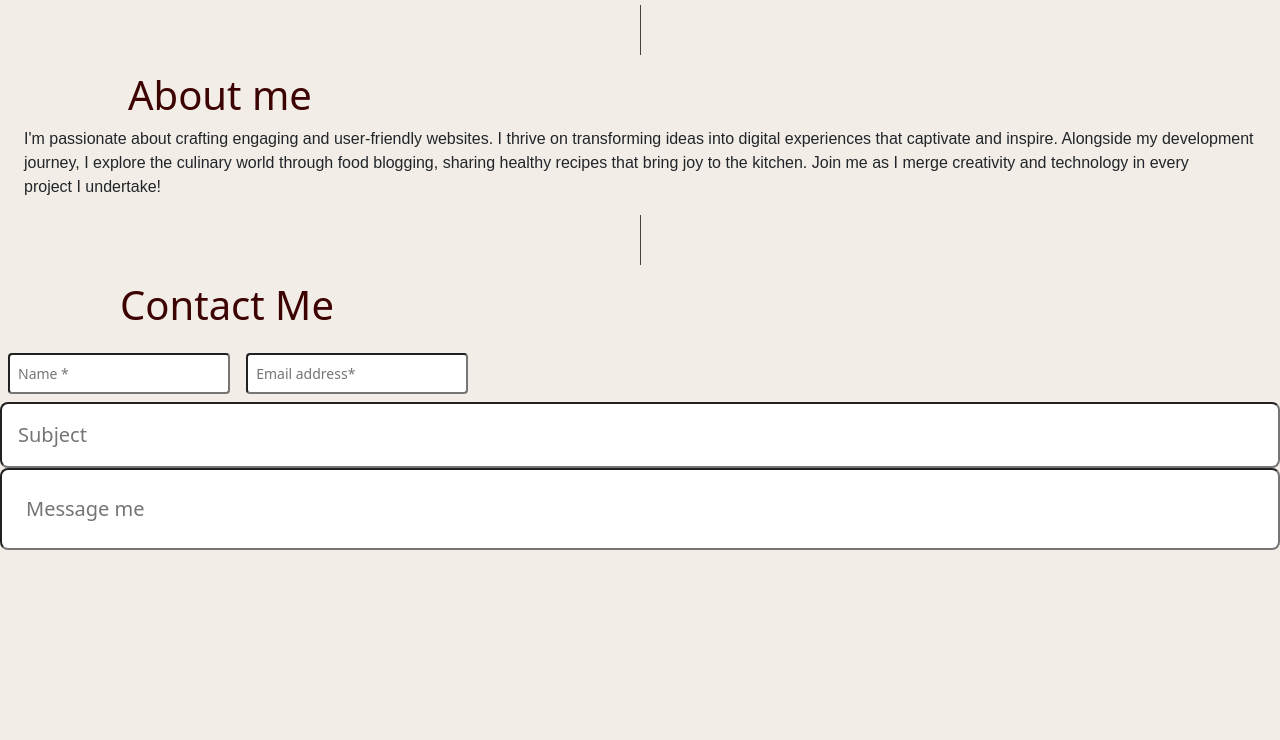
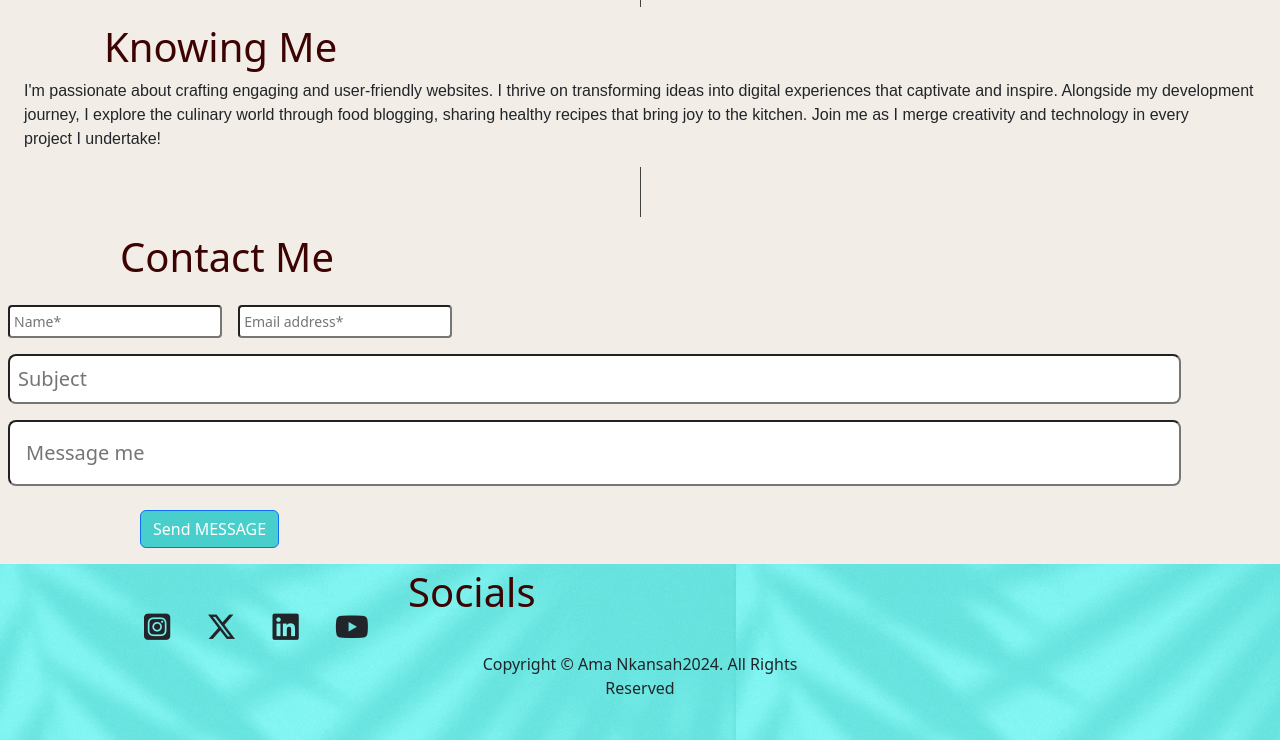
Before and after one commit to Ama-Nkansah/Codxo-combined-repo, a plain HTML site: page index.html in a window 1280 px wide. Shown: the part 597-1337 px from the top of the page. Before the commit the page ends 1147 px from the top, so only its background shows below. Drawn offline with nearby package versions, Linux system fonts and the light colour scheme.

Commit message:
index.html done

```diff
--- a/index.html
+++ b/index.html
@@ -17,17 +17,17 @@
       <div class="container">
         <a class="navbar-brand brand-name " href="./index.html">Ama.</a>
        <ul class="navbar-nav d-flex flex-row">
-            <li class="nav-item"><a class="nav-link active pe-3 px-lg-4" aria-current="page"href="#" style="color:#3d0303;">About</a></li>
-            <li class="nav-item"><a class="nav-link active pe-3 px-lg-4" aria-current="page" href="#" style="color: #3d0303;">Skills</a></li>
-            <li class="nav-item"><a  class="nav-link active pe-3 px-lg-4" aria-current="page" href="#" style="color:#3d0303;">Projects</a></li>
-            <li class="nav-item"><a  class="nav-link active px-lg-2" aria-current="page" href="#" style="color:#3d0303;">Resume</a></li>
+            <li class="nav-item"><a class="nav-link active pe-3 px-lg-4" aria-current="page" href="./about.html" style="color:#3d0303;">About</a></li>
+            <li class="nav-item"><a class="nav-link active pe-3 px-lg-4" aria-current="page" href="./skills.html" style="color: #3d0303;">Skills</a></li>
+            <li class="nav-item"><a  class="nav-link active pe-3 px-lg-4" aria-current="page" href="./projects.html" style="color:#3d0303;">Projects</a></li>
+            <li class="nav-item"><a  class="nav-link active px-lg-2" aria-current="page" href="./resume.html" style="color:#3d0303;">Resume</a></li>
           </ul>
       </div>
     </nav>
 
     <div class="hero">
       <div class="col-12 col-sm-12 col-lg-6 p-4 ps-5" id="img-container">
-        <img src="./img/Portrait shoot.jpeg" class="d-block mx-lg-auto img-fluid rounded-pill " alt="My picture" width="150" height="100" loading="lazy">
+        <img src="./img/mine-pic.jpg" class="d-block mx-lg-auto img-fluid rounded-circle" alt="My picture" width="150" height="130" loading="lazy">
       </div>
       <div class="col-lg-6 px-3" id="intro-name">
         <h1 class="display-5 text-body-emphasis lh-1 mb-3" style="font-size:50px;"> Hi,<br/>I'm <span style="color: #d2cbc1; text-shadow:2px 2px 2px #3d0303 ;">Ama Nkansah</span></h1>
@@ -39,7 +39,7 @@
       <div class="vertical-line" style="width:1px; height: 50px; background-color:#424242; margin-left:50%;"></div>
 
       <div class="about-me"></div>
-     <h1 class="ps-5 mt-3 title">About me</h1>
+     <h1 class="ps-4 mt-3 title">Knowing Me</h1>
      <p class="px-4" style="font-family:Arial, Helvetica, sans-serif;">I'm passionate about crafting engaging and user-friendly websites. I thrive on transforming ideas into digital experiences that captivate and inspire. Alongside my development journey, I explore the culinary world through food blogging, sharing healthy recipes that bring joy to the kitchen. Join me as I merge creativity and technology in every project I undertake!</p>
    </div>
 
@@ -50,26 +50,22 @@
 
 <div class="form-groups mt-3">
  <form>
-  <input class="form-control-sm p-2 m-2 me-1" type="text" placeholder="Name *" required/>
-  <input class="form-control-sm p-2 m-2" type="email" placeholder="Email address*" required/>
-  <input class="form-control-lg p-3 col-12" type="text" placeholder="Subject"/>
-  <input class="form-control-lg p-4  col-12" type="text" placeholder="Message me"/>
+  <input class="form-control-sm p-1 m-2 me-1" type="text" placeholder="Name*" required/>
+  <input class="form-control-sm p-1 m-2" type="email" placeholder="Email address*" required/>
+  <input class="form-control-lg p-2 m-2 col-11" type="text" placeholder="Subject"/>
+  <input class="form-control-lg p-3 m-2 col-11" type="text" placeholder="Message me"/>
  </form>
+ <button class="btn btn-primary ms-6 my-3 send-btn">Send MESSAGE</button>
 </div>
 
-
-
-
-
-
-
-
-
-
-
-
-
-
+<h1 class="social-title ps-4 pt-1">Socials</h1>
+<div class="container-socials pt-5 col-12">
+  <i class="fa-brands fa-square-instagram px-3 " id="socials-font"></i>
+  <i class="fa-brands fa-x-twitter px-3"  id="socials-font"></i>
+  <i class="fa-brands fa-linkedin px-3"  id="socials-font"></i>
+  <i class="fa-brands fa-youtube px-3"  id="socials-font"></i>
+  <footer class="pt-2 text-center">Copyright © Ama Nkansah2024. All Rights<br/> Reserved</footer>
+</div>
 
 </body>
 <script src="https://cdn.jsdelivr.net/npm/bootstrap@5.3.3/dist/js/bootstrap.bundle.min.js" integrity="sha384-YvpcrYf0tY3lHB60NNkmXc5s9fDVZLESaAA55NDzOxhy9GkcIdslK1eN7N6jIeHz" crossorigin="anonymous"></script>
--- a/style.css
+++ b/style.css
@@ -30,7 +30,7 @@ body{
   font-weight:bolder;
   font-style: normal;
   text-transform: capitalize;
-  color:#;
+  color:#3d0303;
 }
 
 .title{
@@ -44,7 +44,29 @@ body{
 margin-left: 120px;
 }
 
-input::after{
-  content: "*";
-  color: #3d0303;
+.send-btn{
+  background-color: #48CFCB;
+  margin-left:140px;
 }
+
+.container-socials{
+  background-color:#48CFCB;
+  background-image:url(./img/coconut\ pattern.jpg);
+  background-blend-mode: overlay;
+  padding: 10%;
+  padding-top:20%;
+  height: 140px;
+  position: relative;
+}
+
+#socials-font{
+  font-size: 30px;
+}
+
+.social-title{
+  color:#3d0303;
+  text-shadow: 2px #424242;
+  position: absolute;
+  left: 30%;
+  z-index: 1;
+}
```
Also changed, not shown: img/Portrait shoot.jpeg (deleted), img/mine-pic.jpg (added), img/my-pic.jpg (added).
